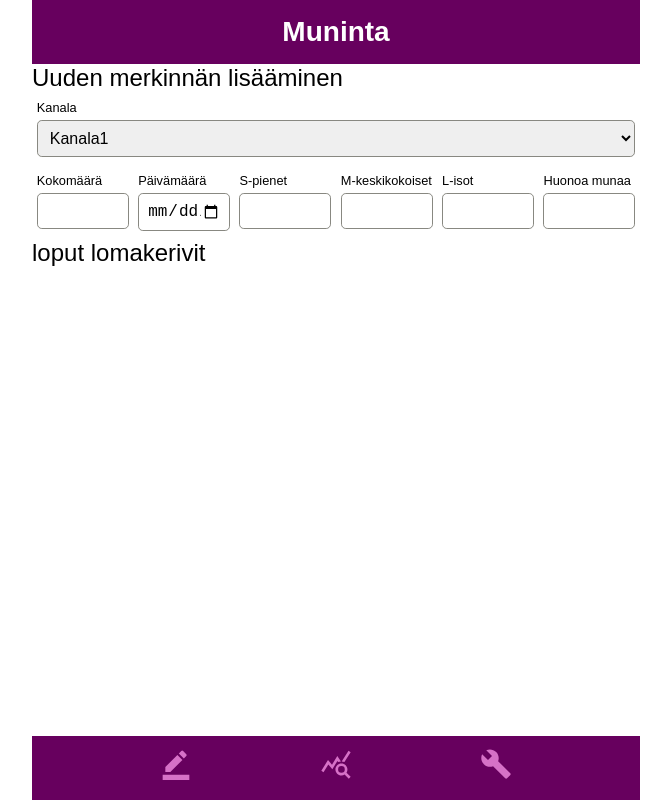
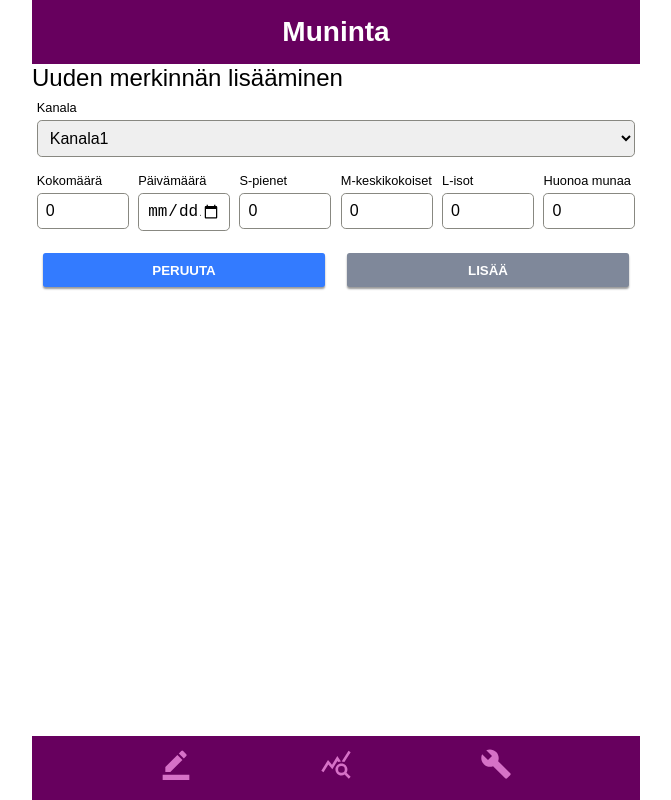
Before and after one commit to TMelnyk2021/Muninta, a React (Vite) app: page /add in a window 1280 px wide. Shown: the whole page, without its empty margins (304-975 px from the left). Built offline with nearby package versions, Linux system fonts and the light colour scheme.

Commit message:
lisää useFormin lomakekäsittelijäksi

```diff
--- a/src/components/ItemForm/ItemForm.jsx
+++ b/src/components/ItemForm/ItemForm.jsx
@@ -1,22 +1,50 @@
+import Button from '../../shared/buttons'
+
+import useForm from '../../shared/useform/useform'
+
 import styles from './ItemForm.module.scss'
 
 function ItemForm(props) {
 
+  const submit = () => {
+    console.log(values)
+    alert("SUBMIT")
+  }
+
+  const initialState = {
+    type: "",
+    total_amount: 0,
+    collect_dat: "",
+    s_amount: 0,
+    m_amount: 0,
+    l_amount: 0,
+    bad_amount: 0,
+  }
+
+
+  const {values, handleChange, handleSubmit } = useForm(submit, initialState, false)
+
+  const handleCancel = () => {
+    alert('CANCEL')
+  }
+
+
   return (
-    <form>
+    <form onSubmit={handleSubmit}>
+
     <div className={styles.itemform}>
 
     <div className={styles.itemform_row}>
             <div>
 
             <label htmlFor='type'>Kanala</label>
-              <select name='type'>
+
+            <select name='type' onChange={handleChange} value={values.type}>
                 <option>Kanala1</option>
                 <option>Kanala2</option>
                 <option>Kanala3</option>
                 <option>Kanala4</option>
               </select>
-
 
             </div>
           </div>
@@ -27,40 +55,47 @@ function ItemForm(props) {
 
             <div>
               <label htmlFor='total_amount'>Kokomäärä</label>
-              <input type='number' name='total_amount' step='1' />
+              <input type='number' name='total_amount' step='1' onChange={handleChange} value={values.total_amount} />
+
             </div>
 
             <div>
               <label htmlFor='collect_date'>Päivämäärä</label>
-              <input type='date' name='collect_date' />
+              <input type='date' name='collect_date' onChange={handleChange} value={values.collect_date} />
+
             </div>
 
             <div>
               <label htmlFor='s_amount'>S-pienet</label>
-              <input type='number' name='s_amount' step='1' />
+              <input type='number' name='s_amount' step='1' onChange={handleChange} value={values.s_amount} />
             </div>
 
             <div>
               <label htmlFor='m_amount'>M-keskikokoiset</label>
-              <input type='number' name='m_amount' step='1' />
+              <input type='number' name='m_amount' step='1' onChange={handleChange} value={values.m_amount} />
             </div>
 
             <div>
               <label htmlFor='l_amount'>L-isot</label>
-              <input type='number' name='l_amount' step='1' />
+              <input type='number' name='l_amount' step='1' onChange={handleChange} value={values.l_amount} />
             </div>
 
             <div>
               <label htmlFor='bad_amount'>Huonoa munaa</label>
-              <input type='number' name='bad_amount' step='1' />
+              <input type='number' name='bad_amount' step='1' onChange={handleChange} value={values.bad_amount} />
+
             </div>
 
+          </div>
 
-
+          <div className={styles.itemform_row}>
+            <div>
+              <Button onClick={handleCancel}>PERUUTA</Button>
+            </div>
+            <div>
+              <Button primary type='submit'>LISÄÄ</Button>
+            </div>
           </div>
-          loput lomakerivit
-
-
 
     </div>
   </form>
```
